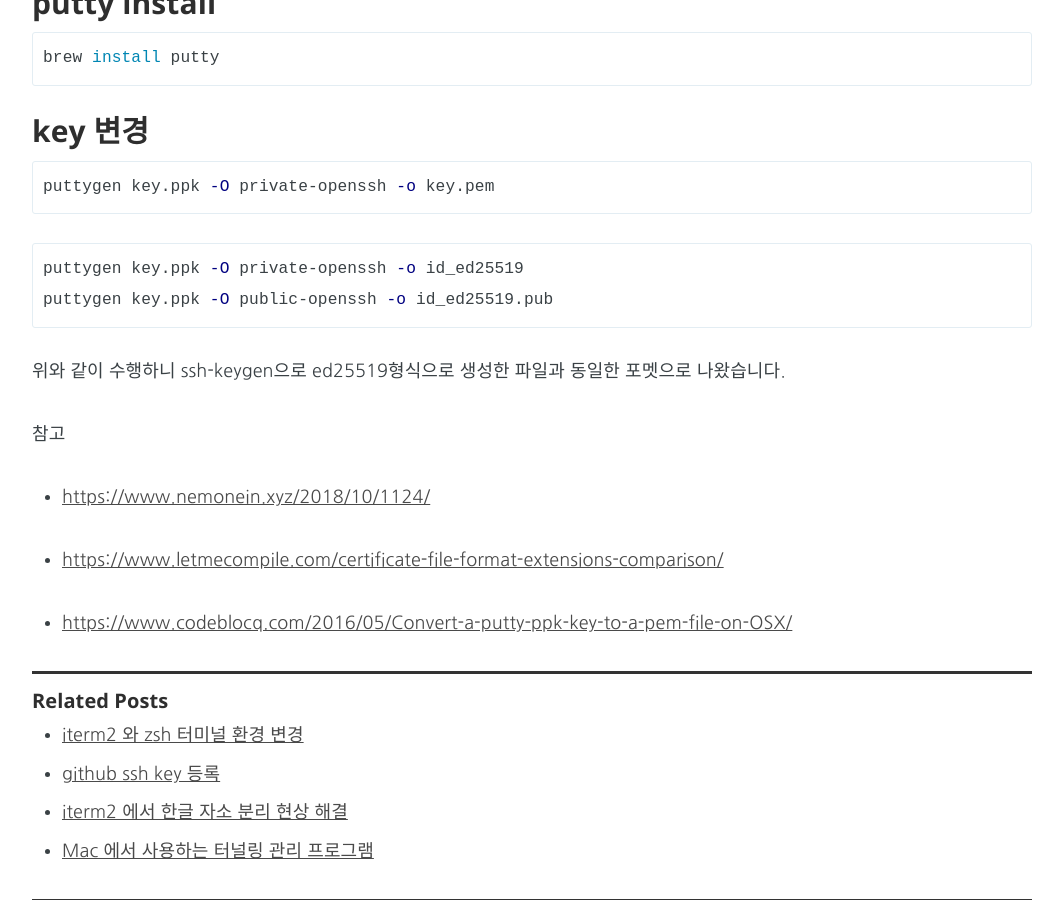
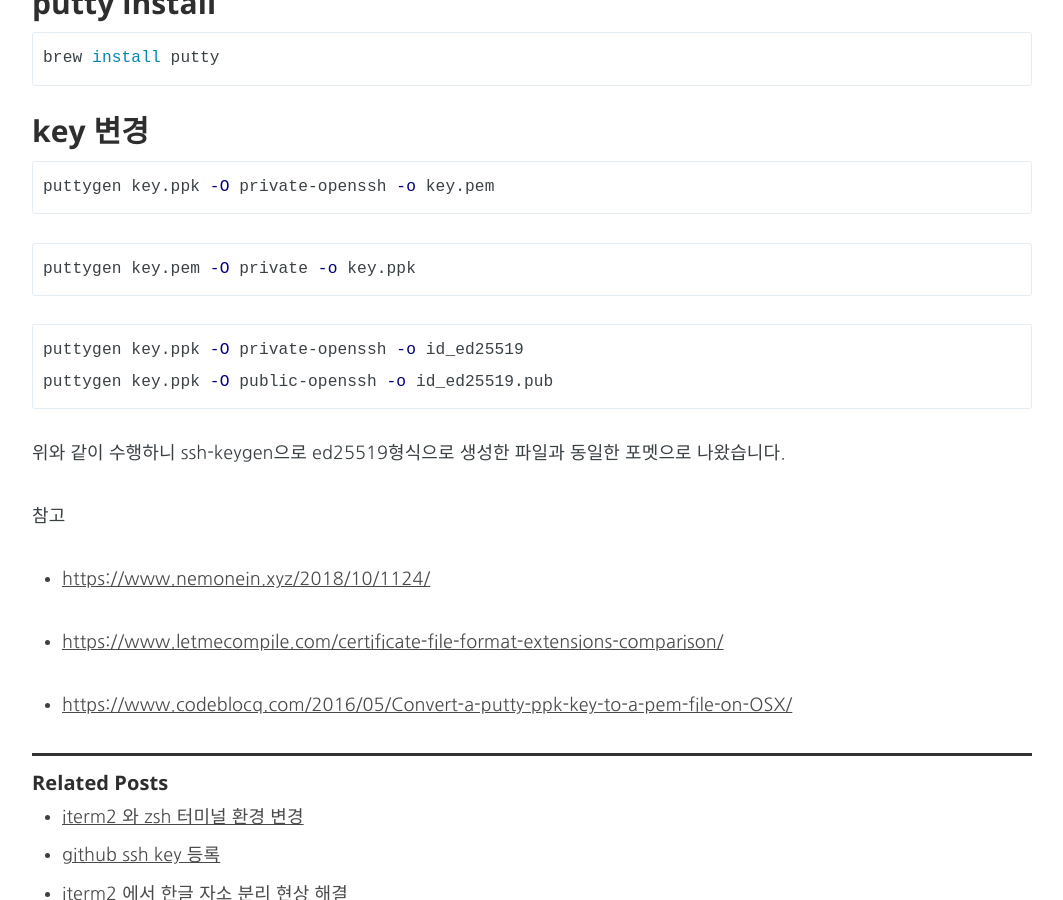
Before and after one commit to hyunhonoh/hyunhonoh.github.io, a Jekyll site: the page built from _posts/2021-02-28-ppk_to_pem.markdown, in a window 1280 px wide and 900 px high, scrolled down 566 px. Shown: the whole window, without its empty margins (108-1171 px from the left). Built offline with Jekyll 4.4.1, drawn with Linux system fonts in a browser that asks for light colours; nearby versions of some CDN libraries; some web fonts are replaced; comment, search, counter and statistics services are not loaded.

Commit message:
Update 2021-02-28-ppk_to_pem.markdown

````diff
--- a/_posts/2021-02-28-ppk_to_pem.markdown
+++ b/_posts/2021-02-28-ppk_to_pem.markdown
@@ -34,6 +34,11 @@ puttygen key.ppk -O private-openssh -o key.pem
 
 
 ```bash
+puttygen key.pem -O private -o key.ppk
+```
+
+
+```bash
 puttygen key.ppk -O private-openssh -o id_ed25519
 puttygen key.ppk -O public-openssh -o id_ed25519.pub
 ```
````
